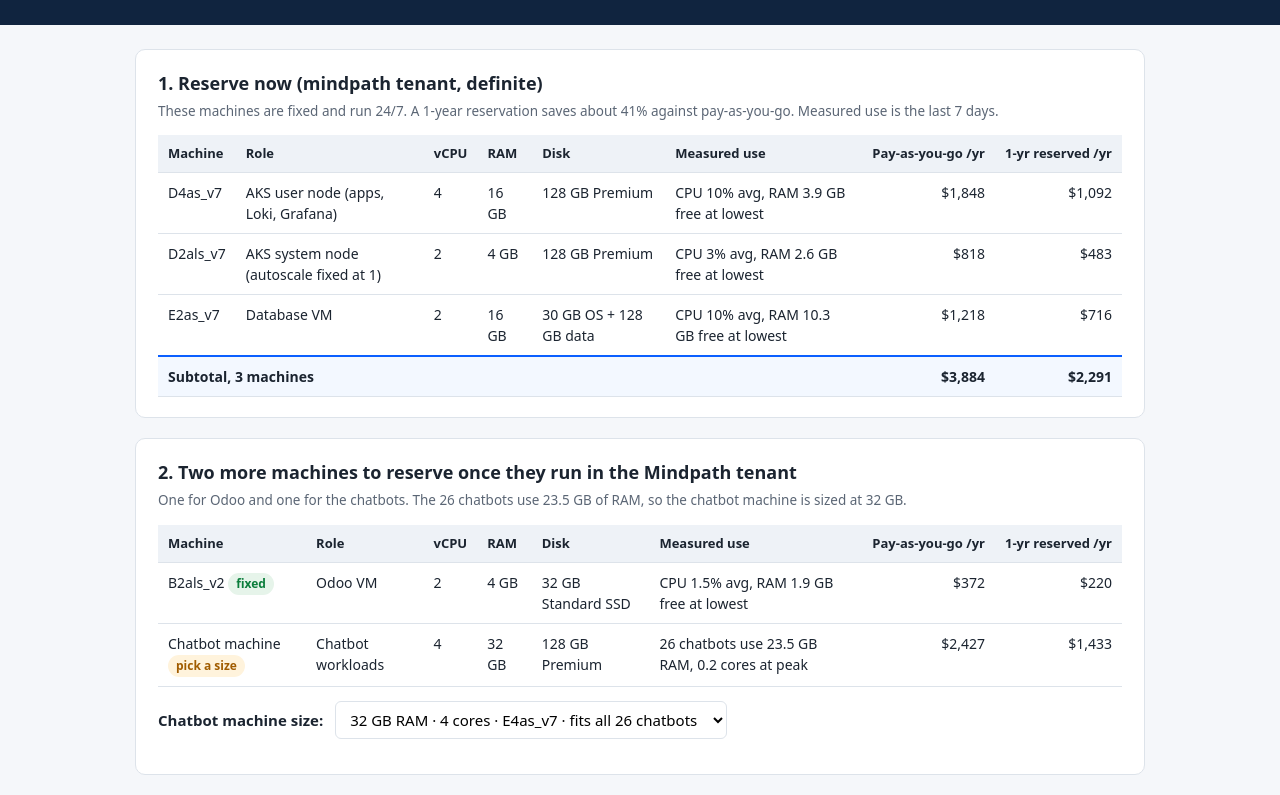
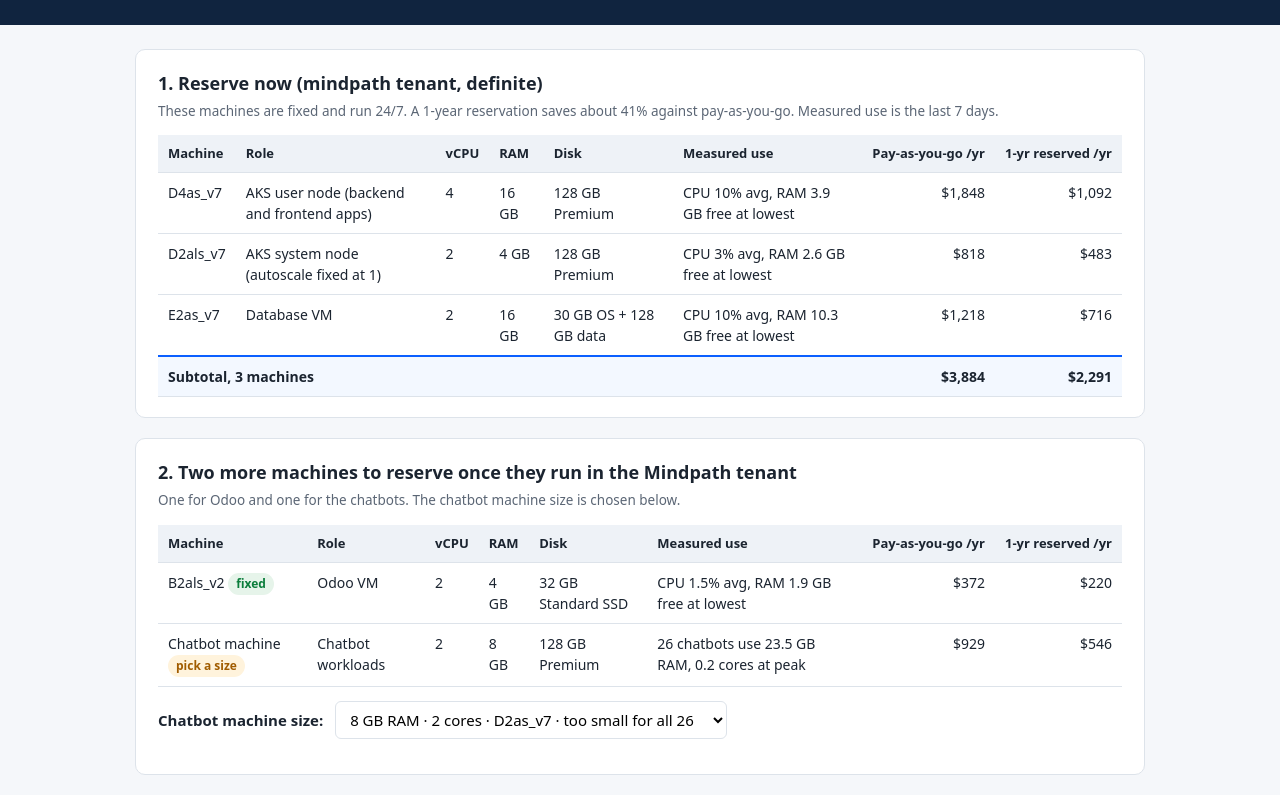
Before and after one commit to alokdeveloperai/ebotify-azure-docs, a plain HTML site: page index.html in a window 1280 px wide. Shown: the part 94-889 px from the top of the page. Drawn offline with Linux system fonts and the light colour scheme.

Commit message:
Remove Grafana and Loki disks, 8 GB default, refreshed totals

```diff
--- a/index.html
+++ b/index.html
@@ -55,7 +55,7 @@
   <table>
     <thead><tr><th>Machine</th><th>Role</th><th>vCPU</th><th>RAM</th><th>Disk</th><th>Measured use</th><th class="n">Pay-as-you-go /yr</th><th class="n">1-yr reserved /yr</th></tr></thead>
     <tbody>
-      <tr><td>D4as_v7</td><td>AKS user node (apps, Loki, Grafana)</td><td>4</td><td>16 GB</td><td>128 GB Premium</td><td>CPU 10% avg, RAM 3.9 GB free at lowest</td><td class="n">$1,848</td><td class="n">$1,092</td></tr>
+      <tr><td>D4as_v7</td><td>AKS user node (backend and frontend apps)</td><td>4</td><td>16 GB</td><td>128 GB Premium</td><td>CPU 10% avg, RAM 3.9 GB free at lowest</td><td class="n">$1,848</td><td class="n">$1,092</td></tr>
       <tr><td>D2als_v7</td><td>AKS system node (autoscale fixed at 1)</td><td>2</td><td>4 GB</td><td>128 GB Premium</td><td>CPU 3% avg, RAM 2.6 GB free at lowest</td><td class="n">$818</td><td class="n">$483</td></tr>
       <tr><td>E2as_v7</td><td>Database VM</td><td>2</td><td>16 GB</td><td>30 GB OS + 128 GB data</td><td>CPU 10% avg, RAM 10.3 GB free at lowest</td><td class="n">$1,218</td><td class="n">$716</td></tr>
       <tr class="total"><td colspan="6">Subtotal, 3 machines</td><td class="n">$3,884</td><td class="n">$2,291</td></tr>
@@ -65,22 +65,22 @@
 
 <section>
   <h2>2. Two more machines to reserve once they run in the Mindpath tenant</h2>
-  <p class="sub">One for Odoo and one for the chatbots. The 26 chatbots use 23.5 GB of RAM, so the chatbot machine is sized at 32 GB.</p>
+  <p class="sub">One for Odoo and one for the chatbots. The chatbot machine size is chosen below.</p>
 
   <table>
     <thead><tr><th>Machine</th><th>Role</th><th>vCPU</th><th>RAM</th><th>Disk</th><th>Measured use</th><th class="n">Pay-as-you-go /yr</th><th class="n">1-yr reserved /yr</th></tr></thead>
     <tbody>
       <tr><td>B2als_v2 <span class="tag">fixed</span></td><td>Odoo VM</td><td>2</td><td>4 GB</td><td>32 GB Standard SSD</td><td>CPU 1.5% avg, RAM 1.9 GB free at lowest</td><td class="n">$372</td><td class="n">$220</td></tr>
-      <tr><td>Chatbot machine <span class="tag opt">pick a size</span></td><td>Chatbot workloads</td><td id="cbCpu">4</td><td id="cbRam">32 GB</td><td>128 GB Premium</td><td>26 chatbots use 23.5 GB RAM, 0.2 cores at peak</td><td class="n" id="cbPayg">$2,427</td><td class="n" id="cbRi">$1,433</td></tr>
+      <tr><td>Chatbot machine <span class="tag opt">pick a size</span></td><td>Chatbot workloads</td><td id="cbCpu">2</td><td id="cbRam">8 GB</td><td>128 GB Premium</td><td>26 chatbots use 23.5 GB RAM, 0.2 cores at peak</td><td class="n" id="cbPayg">$929</td><td class="n" id="cbRi">$546</td></tr>
     </tbody>
   </table>
 
   <p style="margin-top:14px">
     <label for="size">Chatbot machine size:</label>
     <select id="size">
-      <option value="fit" selected>32 GB RAM &middot; 4 cores &middot; E4as_v7 &middot; fits all 26 chatbots</option>
+      <option value="fit">32 GB RAM &middot; 4 cores &middot; E4as_v7 &middot; fits all 26 chatbots</option>
       <option value="high">16 GB RAM &middot; 2 cores &middot; E2as_v7 &middot; too small for all 26</option>
-      <option value="mid">8 GB RAM &middot; 2 cores &middot; D2as_v7 &middot; too small for all 26</option>
+      <option value="mid" selected>8 GB RAM &middot; 2 cores &middot; D2as_v7 &middot; too small for all 26</option>
       <option value="low">4 GB RAM &middot; 2 cores &middot; D2als_v7 &middot; too small for all 26</option>
     </select>
   </p>
@@ -96,7 +96,6 @@
       <tr><td>AKS control plane</td><td>Standard tier (uptime SLA), $0.10 an hour</td><td class="n">$73</td><td class="n">$876</td></tr>
       <tr><td>AKS node OS disks</td><td>2 &times; 128 GB Premium, one per node</td><td class="n">$48</td><td class="n">$576</td></tr>
       <tr><td>Database VM disks</td><td>128 GB Premium data disk + 30 GB Standard SSD OS disk</td><td class="n">$26</td><td class="n">$312</td></tr>
-      <tr><td>Loki and Grafana disks</td><td>50 GB + 20 GB Standard SSD</td><td class="n">$8</td><td class="n">$96</td></tr>
       <tr><td>Load balancer</td><td>Standard, up to 5 rules, plus data processed</td><td class="n">$18</td><td class="n">$216</td></tr>
       <tr><td>3 public IPs</td><td>Standard static: cluster outbound, cluster ingress, database VM</td><td class="n">$11</td><td class="n">$132</td></tr>
       <tr><td>Database disk snapshot</td><td>Incremental, priced at its 128 GB upper bound</td><td class="n">$7</td><td class="n">$84</td></tr>
@@ -108,7 +107,7 @@
       <tr><td>Front Door</td><td>Standard, $35 base, plus traffic (no WAF policy)</td><td class="n">$35</td><td class="n">$420</td></tr>
       <tr><td>11 storage accounts</td><td>Standard LRS, hot tier, ~513 GB stored, plus transactions</td><td class="n">$10</td><td class="n">$120</td></tr>
       <tr><td>Key Vault</td><td>No fixed fee, billed per operation</td><td class="n">$0</td><td class="n">$0</td></tr>
-      <tr class="total"><td colspan="2">Subtotal, all non-reservable resources</td><td class="n">$334</td><td class="n">$4,008</td></tr>
+      <tr class="total"><td colspan="2">Subtotal, all non-reservable resources</td><td class="n">$326</td><td class="n">$3,912</td></tr>
     </tbody>
   </table>
 </section>
@@ -126,7 +125,7 @@
     <tbody>
       <tr class="payg"><td>Reservable machines, pay-as-you-go (5 machines) <span class="tag opt">not in the reserved total</span></td><td class="n" id="tPaygM"></td><td class="n" id="tPaygY"></td></tr>
       <tr class="ri"><td>Reservable machines, with 1-year reservation <span class="tag">not in the pay-as-you-go total</span></td><td class="n" id="tRiM"></td><td class="n" id="tRiY"></td></tr>
-      <tr><td>Not reservable services: AKS control plane, disks, load balancer, public IPs, snapshot, container registries, Service Bus, Front Door, storage accounts, Key Vault (itemised in section 3)</td><td class="n">$334</td><td class="n">$4,008</td></tr>
+      <tr><td>Not reservable services: AKS control plane, disks, load balancer, public IPs, snapshot, container registries, Service Bus, Front Door, storage accounts, Key Vault (itemised in section 3)</td><td class="n">$326</td><td class="n">$3,912</td></tr>
       <tr class="total ri"><td>Total with reservations</td><td class="n" id="gRiM"></td><td class="n" id="gRiY"></td></tr>
       <tr class="total payg"><td>Total without reservations</td><td class="n" id="gPaygM"></td><td class="n" id="gPaygY"></td></tr>
     </tbody>
@@ -145,7 +144,7 @@
     mid:  { cpu: 2, ram: "8 GB",  payg: 929,  ri: 546 },
     low:  { cpu: 2, ram: "4 GB",  payg: 818,  ri: 483 }
   };
-  var other = (73 + 118 + 24 + 10 + 109) * 12; // non-reservable, per year
+  var other = (73 + 110 + 24 + 10 + 109) * 12; // non-reservable, per year
   function usd(n) { return "$" + Math.round(n).toLocaleString("en-US"); }
   function set(id, v) { document.getElementById(id).textContent = v; }
   function render() {
```
